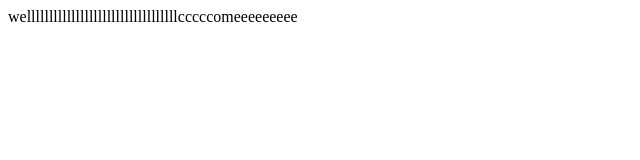
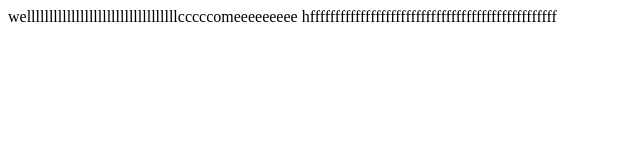
Before and after one commit to Hanahaaz/splitmate, a plain HTML site: page docc.html in a window 1280 px wide. Shown: the whole page, without its empty margins (0-640 px from the left). Drawn offline with Linux system fonts and the light colour scheme.

Commit message:
Update docc.html2

```diff
--- a/docc.html
+++ b/docc.html
@@ -7,5 +7,6 @@
 </head>
 <body>
     wellllllllllllllllllllllllllllllllllcccccomeeeeeeeee
+    hfffffffffffffffffffffffffffffffffffffffffffffffff
 </body>
 </html>
```
